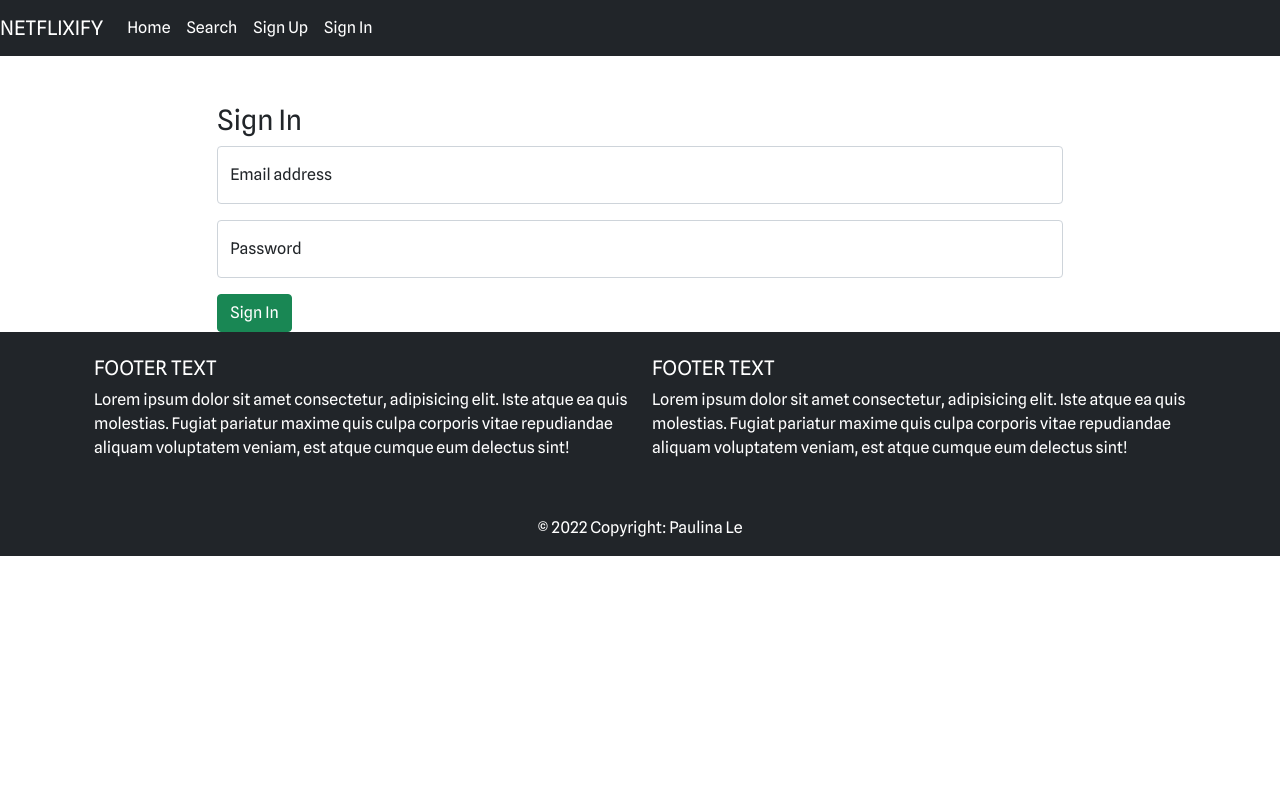
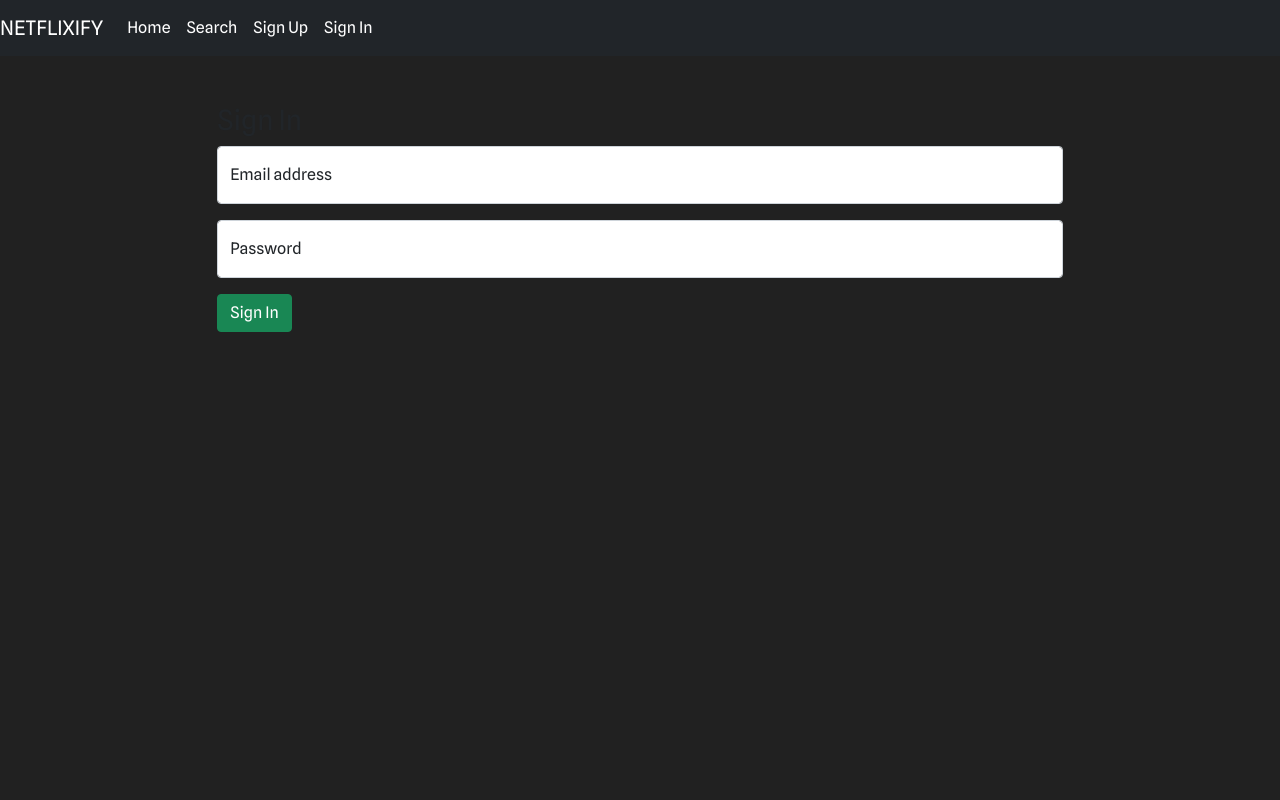
Before and after one commit to paulinal3/netflixify-client, a React (Create React App) app: page /sign-in in a window 1280 px wide. Shown: the top 800 px of the page. Built offline with nearby package versions, Linux system fonts and the light colour scheme.

Commit message:
background color added to all pages

```diff
--- a/src/components/Home.js
+++ b/src/components/Home.js
@@ -13,7 +13,7 @@ const Home = (props) => {
 
 
 	return (
-		<>
+		<div id='homePage'>
 			{/* <div id="listWithHandle" class="list-group">
 				<div class="list-group-item">
 					<span class="badge">14</span>
@@ -31,7 +31,7 @@ const Home = (props) => {
 					Best of both worlds!
 				</div>
 			</div> */}
-		</>
+		</div>
 	)
 }
 
--- a/src/components/auth/ChangePassword.js
+++ b/src/components/auth/ChangePassword.js
@@ -43,7 +43,7 @@ const ChangePassword = (props) => {
 	}
 
     return (
-        <div className='row'>
+        <div id='changePassword' className='row'>
             <div id='changePwForm' className='col-sm-10 col-md-8 mx-auto mt-5'>
                 <h3>Change Password</h3>
                 <Form id='changePwForm' onSubmit={onChangePassword}>
--- a/src/components/auth/SignIn.js
+++ b/src/components/auth/SignIn.js
@@ -42,7 +42,7 @@ const SignIn = (props) => {
     }
 
     return (
-        <div className='row'>
+        <div className='row' id='signIn'>
             <div className='col-sm-10 col-md-8 mx-auto mt-5'>
                 <h3>Sign In</h3>
                 <Form onSubmit={onSignIn}>
--- a/src/components/auth/SignOut.js
+++ b/src/components/auth/SignOut.js
@@ -30,7 +30,7 @@ const SignOut = (props) => {
 
     return (
         <>
-            <div className='row'>
+            <div id='signOut' className='row'>
                 <div className='col-sm-10 col-md-8 mx-auto mt-5'>
                     <h2>Are you sure you want to sign out?</h2>
                     <small>We hate to see you go...</small><br />
--- a/src/components/auth/SignUp.js
+++ b/src/components/auth/SignUp.js
@@ -51,7 +51,7 @@ const SignUp = (props) => {
 
 
     return (
-        <div className='row'>
+        <div id='signUp' className='row'>
             <div className='col-sm-10 col-md-8 mx-auto mt-5'>
                 <h3>Sign Up</h3>
                 <Form onSubmit={onSignUp}>
--- a/src/components/search/IndexSearchRes.js
+++ b/src/components/search/IndexSearchRes.js
@@ -22,7 +22,7 @@ export default function IndexSearchRes(props) {
         </div>
         // if not only display watch now function
     ) : (
-        <a href={`https://www.netflix.com/title/${props.netflixid}`} target='_blank' rel='noopener noreferrer'><Button>Watch Now</Button></a>
+        <a href={`https://www.netflix.com/title/${props.netflixid}`} target='_blank' rel='noopener noreferrer'><Button variant='success'>Watch Now</Button></a>
     )
 
     // hover for more details button
--- a/src/index.css
+++ b/src/index.css
@@ -5,9 +5,13 @@
   font-family: 'Spline Sans', sans-serif;
 }
 
-#container, #showPlaylistPage, #watchedPage {
+#container, #showPlaylistPage, #watchedPage, #changePassword, #signOut, #signIn, #homePage, #signUp, #searchPage {
   background-color: rgba(0, 0, 0, 0.87);
   height: 100vh;
+}
+
+#signOut {
+  color: white;
 }
 
 body {
```
